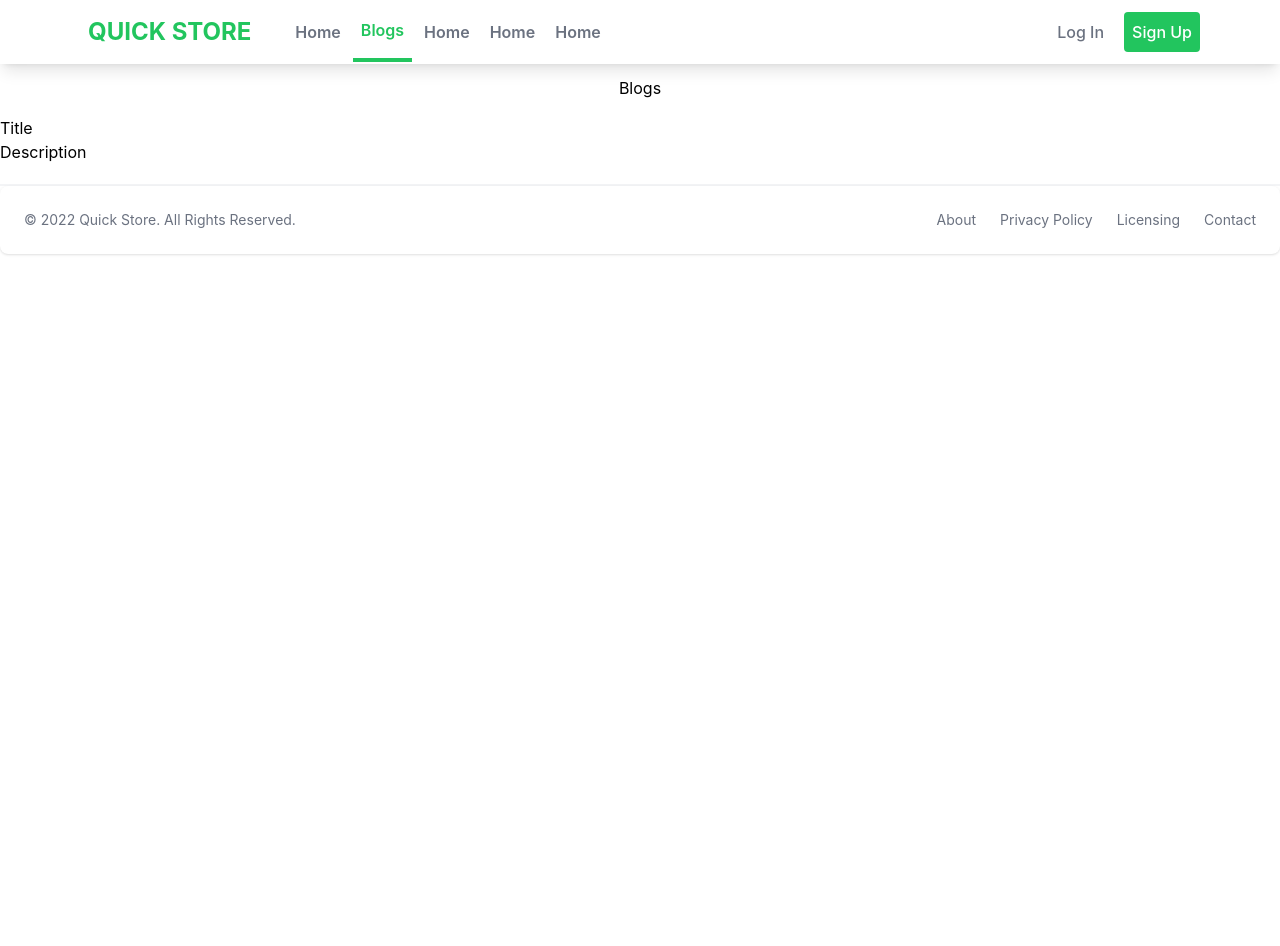
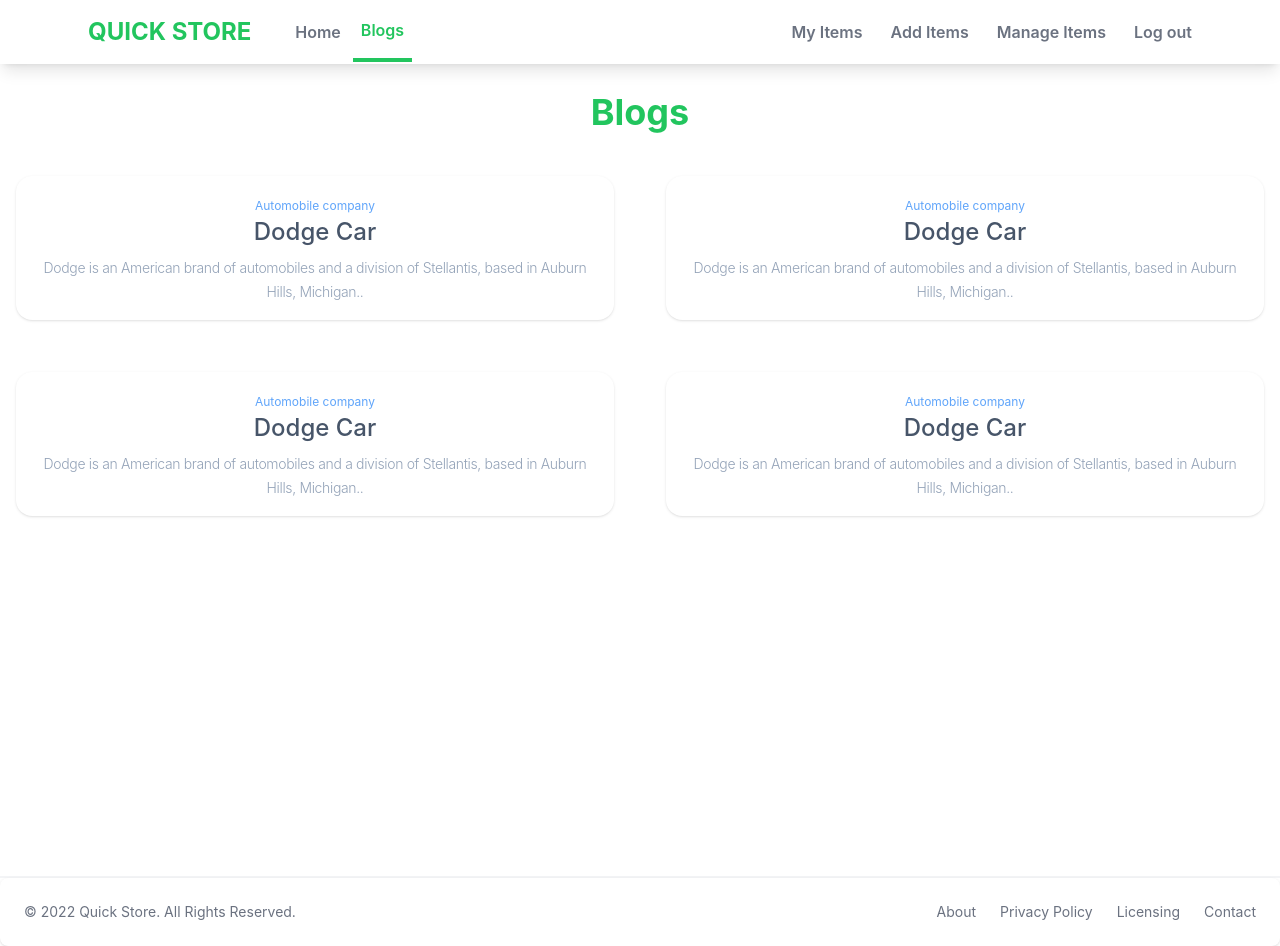
Before and after one commit to monirakibul/warehouse-management-clients, a React (Create React App) app: page /blogs in a window 1280 px wide. Before the commit the page ends 800 px from the top, so only its background shows below. Built offline with nearby package versions, Linux system fonts and the light colour scheme; no server answers; sample sign-in values are in the browser's storage.

Commit message:
login added

```diff
--- a/package.json
+++ b/package.json
@@ -9,9 +9,11 @@
     "@testing-library/jest-dom": "^5.16.4",
     "@testing-library/react": "^13.1.1",
     "@testing-library/user-event": "^13.5.0",
+    "firebase": "^9.7.0",
     "material-icons": "^1.10.9",
     "react": "^18.1.0",
     "react-dom": "^18.1.0",
+    "react-firebase-hooks": "^5.0.3",
     "react-router-dom": "^6.3.0",
     "react-scripts": "5.0.1",
     "react-toastify": "^8.2.0",
--- a/src/components/Pages/Blogs/Blogs.js
+++ b/src/components/Pages/Blogs/Blogs.js
@@ -2,15 +2,43 @@
 
 const Blogs = () => {
     return (
-        <div className='my-3' id='blogs'>
-            <h2 className='text-center mb-4'>Blogs</h2>
-            <div className="container mb-5 mx-auto row gy-5">
-                <div className='col-lg-4 col-sm-12 col-md-6'>
-                    <div className="card">
-                        <div className="card-body text-start">
-                            <h5 className="card-title">Title</h5>
-                            <p className="card-text">Description</p>
-                        </div>
+        <div className='h-screen container'>
+            <h1 className="text-green-500 text-2xl md:text-3xl lg:text-4xl m-3 font-bold p-4">Blogs</h1>
+            <div class="grid grid-cols-1 md:grid-cols-2 gap-5 justify-center">
+
+                {/* question 1 */}
+                <div class="bg-white m-4 rounded-2xl shadow">
+                    <div class="p-4">
+                        <small class="text-blue-400 text-xs">Automobile company</small>
+                        <h1 class="text-2xl font-medium text-slate-600 pb-2">Dodge Car</h1>
+                        <p class="text-sm tracking-tight font-light text-slate-400 leading-6">Dodge is an American brand of automobiles and a division of Stellantis, based in Auburn Hills, Michigan..</p>
+                    </div>
+                </div>
+
+                {/* question 2 */}
+                <div class="bg-white m-4 rounded-2xl shadow">
+                    <div class="p-4">
+                        <small class="text-blue-400 text-xs">Automobile company</small>
+                        <h1 class="text-2xl font-medium text-slate-600 pb-2">Dodge Car</h1>
+                        <p class="text-sm tracking-tight font-light text-slate-400 leading-6">Dodge is an American brand of automobiles and a division of Stellantis, based in Auburn Hills, Michigan..</p>
+                    </div>
+                </div>
+
+                {/* question 3 */}
+                <div class="bg-white m-4 rounded-2xl shadow">
+                    <div class="p-4">
+                        <small class="text-blue-400 text-xs">Automobile company</small>
+                        <h1 class="text-2xl font-medium text-slate-600 pb-2">Dodge Car</h1>
+                        <p class="text-sm tracking-tight font-light text-slate-400 leading-6">Dodge is an American brand of automobiles and a division of Stellantis, based in Auburn Hills, Michigan..</p>
+                    </div>
+                </div>
+
+                {/* question 4 */}
+                <div class="bg-white m-4 rounded-2xl shadow">
+                    <div class="p-4">
+                        <small class="text-blue-400 text-xs">Automobile company</small>
+                        <h1 class="text-2xl font-medium text-slate-600 pb-2">Dodge Car</h1>
+                        <p class="text-sm tracking-tight font-light text-slate-400 leading-6">Dodge is an American brand of automobiles and a division of Stellantis, based in Auburn Hills, Michigan..</p>
                     </div>
                 </div>
             </div>
--- /dev/null
+++ b/src/components/Pages/Loading/Loading.js
@@ -0,0 +1,14 @@
+import React from 'react';
+
+const Loading = () => {
+    return (
+        <div>
+            <svg role="status" class="inline w-8 h-8 mr-2 text-gray-200 animate-spin dark:text-gray-600 fill-green-500" viewBox="0 0 100 101" fill="none" xmlns="http://www.w3.org/2000/svg">
+                <path d="M100 50.5908C100 78.2051 77.6142 100.591 50 100.591C22.3858 100.591 0 78.2051 0 50.5908C0 22.9766 22.3858 0.59082 50 0.59082C77.6142 0.59082 100 22.9766 100 50.5908ZM9.08144 50.5908C9.08144 73.1895 27.4013 91.5094 50 91.5094C72.5987 91.5094 90.9186 73.1895 90.9186 50.5908C90.9186 27.9921 72.5987 9.67226 50 9.67226C27.4013 9.67226 9.08144 27.9921 9.08144 50.5908Z" fill="currentColor" />
+                <path d="M93.9676 39.0409C96.393 38.4038 97.8624 35.9116 97.0079 33.5539C95.2932 28.8227 92.871 24.3692 89.8167 20.348C85.8452 15.1192 80.8826 10.7238 75.2124 7.41289C69.5422 4.10194 63.2754 1.94025 56.7698 1.05124C51.7666 0.367541 46.6976 0.446843 41.7345 1.27873C39.2613 1.69328 37.813 4.19778 38.4501 6.62326C39.0873 9.04874 41.5694 10.4717 44.0505 10.1071C47.8511 9.54855 51.7191 9.52689 55.5402 10.0491C60.8642 10.7766 65.9928 12.5457 70.6331 15.2552C75.2735 17.9648 79.3347 21.5619 82.5849 25.841C84.9175 28.9121 86.7997 32.2913 88.1811 35.8758C89.083 38.2158 91.5421 39.6781 93.9676 39.0409Z" fill="currentFill" />
+            </svg>
+        </div>
+    );
+};
+
+export default Loading;
--- /dev/null
+++ b/src/components/Pages/RequireAuth/RequireAuth.js
@@ -0,0 +1,18 @@
+import React from 'react';
+import { useAuthState } from 'react-firebase-hooks/auth';
+import { Navigate, useLocation } from 'react-router-dom';
+import auth from '../../../firebase.init';
+
+const RequireAuth = ({ children }) => {
+    const [user, loading, error] = useAuthState(auth);
+    const location = useLocation();
+
+    if (loading) return;
+    if (!user) {
+        return <Navigate to="/login" state={{ from: location }} replace></Navigate>
+    }
+
+    return children;
+};
+
+export default RequireAuth;
--- a/src/components/Pages/Shared/Header/Header.js
+++ b/src/components/Pages/Shared/Header/Header.js
@@ -1,42 +1,53 @@
+import { signOut } from 'firebase/auth';
 import React, { useState } from 'react';
+import { useAuthState } from 'react-firebase-hooks/auth';
 import { Link } from 'react-router-dom';
+import auth from '../../../../firebase.init';
 import CustomLink from '../../../CustomLink/CustomLink';
 
 const Header = () => {
-
+    const [user, loading, error] = useAuthState(auth);
     const [isActive, setActive] = useState(false);
 
     // Add Event Listeners
     const toggleMenu = () => {
         setActive(!isActive);
     }
-
+    const logOut = () => {
+        signOut(auth);
+    }
     return (
         <div>
             <nav className="bg-white shadow-lg">
                 <div className="max-w-6xl mx-auto px-4">
                     <div className="flex justify-between">
-                        <div className="flex space-x-7">
+                        <div className="flex items-center space-x-7">
                             <div>
                                 {/* logo  */}
-                                <a href="#" className="flex items-center py-4 px-2">
+                                <Link to="/" className="flex items-center py-4 px-2">
                                     {/* <img src="logo.png" alt="Logo" className="h-8 w-8 mr-2" /> */}
                                     <span className="text-green-500 text-2xl md:text-2xl lg:text-2xl font-bold">QUICK STORE</span>
-                                </a>
+                                </Link>
                             </div>
                             {/* desktop Navbar  */}
                             <div className="hidden md:flex items-center space-x-1">
                                 <CustomLink to="/">Home</CustomLink>
                                 <CustomLink to="/blogs">Blogs</CustomLink>
-                                <CustomLink to="/">Home</CustomLink>
-                                <CustomLink to="/">Home</CustomLink>
-                                <CustomLink to="/">Home</CustomLink>
                             </div>
                         </div>
                         {/* Secondary Navbar items  */}
-                        <div className="hidden md:flex items-center space-x-3 ">
-                            <Link to="/login" className="py-2 px-2 font-medium text-gray-500 rounded hover:bg-green-500 hover:text-white transition duration-300">Log In</Link>
-                            <Link to="/signup" className="py-2 px-2 font-medium text-white bg-green-500 rounded hover:bg-green-400 transition duration-300">Sign Up</Link>
+                        <div className="hidden flex-row md:flex items-center whitespace-nowrap space-x-3 ">
+                            {
+                                user ? <>
+                                    <CustomLink to="/my-items">My Items</CustomLink>
+                                    <CustomLink to="/add-items">Add Items</CustomLink>
+                                    <CustomLink to="/manage-items">Manage Items</CustomLink>
+                                    <a className='lg:py-4 px-2 text-gray-500 font-semibold lg:hover:text-green-500 transition duration-300 w-full md:block' onClick={logOut}>Log out</a>
+                                </> : <>
+                                    <Link to="/login" className="py-2 px-2 font-medium text-gray-500 rounded hover:bg-green-500 hover:text-white transition duration-300">Log In</Link>
+                                    <Link to="/signup" className="py-2 px-2 font-medium text-white bg-green-500 rounded hover:bg-green-400 transition duration-300">Sign Up</Link>
+                                </>
+                            }
                         </div>
                         {/* Mobile menu button  */}
                         <div className="md:hidden flex items-center">
@@ -61,7 +72,18 @@
                     <CustomLink onClick={toggleMenu} style={{ display: 'block', width: '100%', padding: '10px' }} to="/">Home</CustomLink>
                     <CustomLink onClick={toggleMenu} style={{ display: 'block', width: '100%', padding: '10px' }} to="/login">LogIn</CustomLink>
                     <CustomLink onClick={toggleMenu} style={{ display: 'block', width: '100%', padding: '10px' }} to="/signup">SignUp</CustomLink>
-
+                    <CustomLink onClick={toggleMenu} style={{ display: 'block', width: '100%', padding: '10px' }} to="/blogs">Blogs</CustomLink>
+                    {
+                        user ? <>
+                            <CustomLink onClick={toggleMenu} style={{ display: 'block', width: '100%', padding: '10px' }} to="/my-items">My Items</CustomLink>
+                            <CustomLink onClick={toggleMenu} style={{ display: 'block', width: '100%', padding: '10px' }} to="/add-items">Add Items</CustomLink>
+                            <CustomLink onClick={toggleMenu} style={{ display: 'block', width: '100%', padding: '10px' }} to="/manage-items">Manage Items</CustomLink>
+                            <a style={{ display: 'block', width: '100%', padding: '10px' }} className='lg:py-4 px-2  font-semibold hover:text-white hover:bg-green-500 w-full transition duration-300' onClick={logOut}>Log out</a>
+                        </> : <>
+                            <Link to="/login" className="py-2 px-2 font-medium text-gray-500 rounded hover:bg-green-500 hover:text-white transition duration-300">Log In</Link>
+                            <Link to="/signup" className="py-2 px-2 font-medium text-white bg-green-500 rounded hover:bg-green-400 transition duration-300">Sign Up</Link>
+                        </>
+                    }
                 </div>
 
             </nav>
```
Also changed, not shown: src/App.js (+9 -3 lines), src/components/Pages/Login/Login.js (+75 -8 lines), 1 other file (tests, documents, lock files or other folders).
